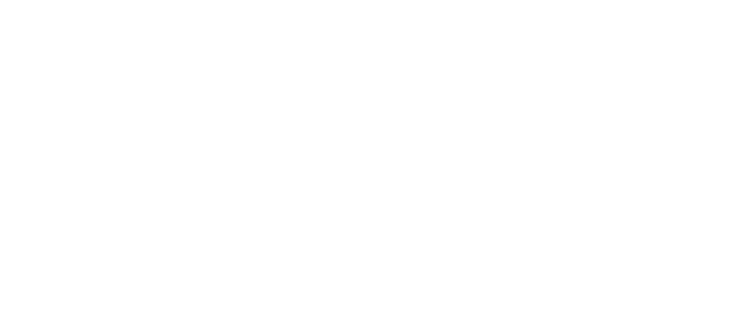
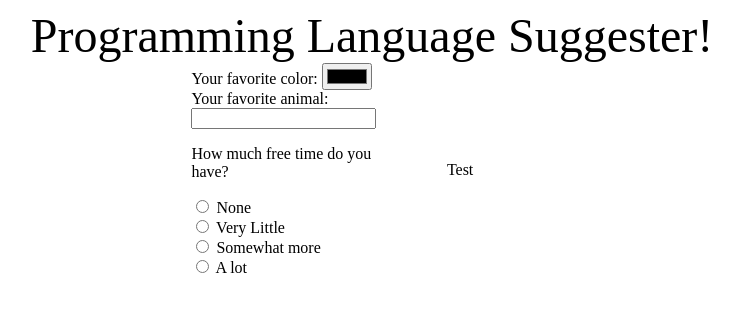
Before and after one commit to jacksonlevine/programmingLanguageSuggester, a plain HTML site: page index.html in a window 1280 px wide. Shown: the whole page, without its empty margins (268-1007 px from the left). Drawn offline with Linux system fonts and the light colour scheme.

Commit message:
add css rules for the input and answer sections, and some basic input questions

```diff
--- a/css/styles.css
+++ b/css/styles.css
@@ -0,0 +1,33 @@
+.mainBody {
+  display:flex;
+  justify-content: space-around;
+  align-items: center;
+}
+
+body {
+  display:flex;
+  flex-direction:column;
+  align-items: center;
+}
+
+.inputSection {
+  display:flex;
+  flex-direction:column;
+  justify-content: center;
+  align-items: center;
+  width: 50%;
+}
+
+.answerSection {
+  display:flex;
+  flex-direction:column;
+  justify-content: center;
+  align-items: center;
+  width: 50%;
+}
+
+.headBanner {
+  display:block;
+  text-align: center;
+  font-size:300%;
+}
--- a/index.html
+++ b/index.html
@@ -6,6 +6,33 @@
   <title></title>
 </head>
 <body>
+  <div class="headBanner">
+    Programming Language Suggester!
+  </div>
+  <div class="mainBody">
+    <div class="inputSection">
+    <form>
+      <label for="favColor">Your favorite color:</label>
+      <input type="color" id="favColor" name="favColor"><br>
+      <label for="favAnimal">Your favorite animal:</label>
+      <input type="text" id="favAnimal" name="favAnimal"><br>
+      <p>How much free time do you have?</p>
+      <input type="radio" id="r1" name="r1">
+      <label for="r1">None</label><br>
+      <input type="radio" id="r2" name="r1">
+      <label for="r1">Very Little</label><br>
+      <input type="radio" id="r3" name="r1">
+      <label for="r1">Somewhat more</label><br>
+      <input type="radio" id="r4" name="r1">
+      <label for="r1">A lot</label><br>
 
+    </form>
+    </div>
+    <div class="answerSection">
+      <div class="theAnswer">
+        Test
+      </div>
+    </div>
+  </div>
 </body>
 </html>
```
